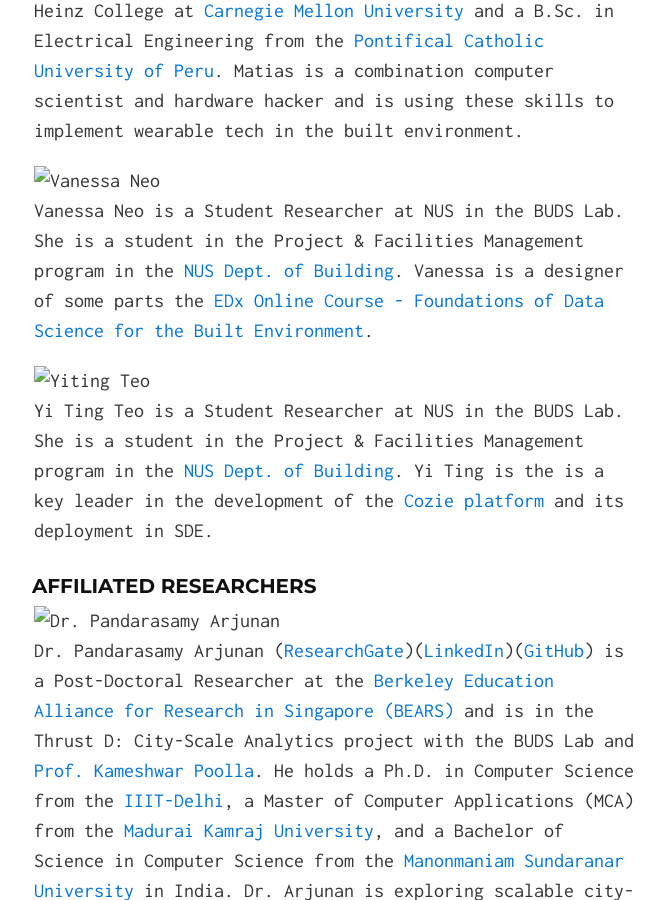
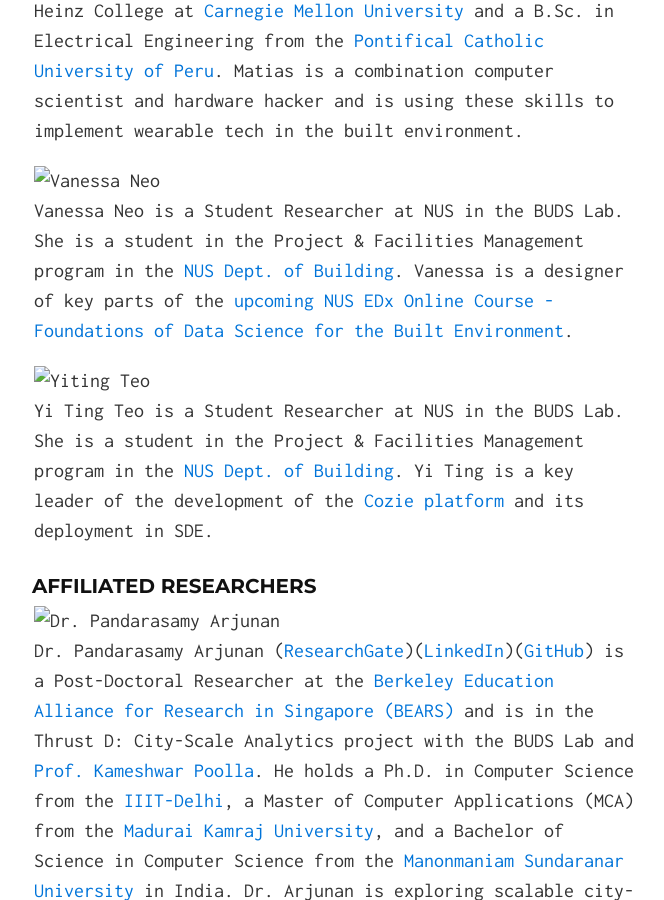
Before and after one commit to buds-lab/buds-lab.github.io, a Jekyll site: the page built from index.md, in a window 1280 px wide and 900 px high, scrolled down 5154 px. Shown: the whole window, without its empty margins (306-970 px from the left). Built offline with Jekyll 4.4.1, drawn with Linux system fonts in a browser that asks for light colours.

Commit message:
Update index.md

```diff
--- a/index.md
+++ b/index.md
@@ -86,10 +86,10 @@ Mahmoud AbdelRahman ([ResearchGate](https://www.researchgate.net/profile/Mahmoud
 Matias Quintana ([ResearchGate](https://www.researchgate.net/profile/Matias_Quintana){:target="_blank"})([LinkedIn](https://www.linkedin.com/in/matiasqr/){:target="_blank"})([GitHub](https://github.com/matiRLC){:target="_blank"}) is a Ph.D. Researcher at NUS in the BUDS Lab. He is co-supervised by [Prof. Tham Kwok Wai](http://www.bdg.nus.edu.sg/documents/about-us/faculty/staff_bdgtkw.pdf){:target="_blank"} and is affiliated with [SinBerBest 2](http://sinberbest.berkeley.edu/){:target="_blank"}. He holds a Master of Information Systems Management from the Heinz College at [Carnegie Mellon University](https://www.heinz.cmu.edu/){:target="_blank"} and a B.Sc. in Electrical Engineering from the [Pontifical Catholic University of Peru](http://www.pucp.edu.pe/){:target="_blank"}. Matias is a combination computer scientist and hardware hacker and is using these skills to implement wearable tech in the built environment.
 
 ![Vanessa Neo](buds-lab.github.io/vanessa.png)
-Vanessa Neo is a Student Researcher at NUS in the BUDS Lab. She is a student in the Project & Facilities Management program in the [NUS Dept. of Building](http://www.bdg.nus.edu.sg/undergraduate/PFM-curriculum.html){:target="_blank"}. Vanessa is a designer of some parts the [EDx Online Course - Foundations of Data Science for the Built Environment](https://youtu.be/jP22Rpngk6I){:target="_blank"}.
+Vanessa Neo is a Student Researcher at NUS in the BUDS Lab. She is a student in the Project & Facilities Management program in the [NUS Dept. of Building](http://www.bdg.nus.edu.sg/undergraduate/PFM-curriculum.html){:target="_blank"}. Vanessa is a designer of key parts of the [upcoming NUS EDx Online Course - Foundations of Data Science for the Built Environment](https://youtu.be/jP22Rpngk6I){:target="_blank"}.
 
 ![Yiting Teo](buds-lab.github.io/yiting.png)
-Yi Ting Teo is a Student Researcher at NUS in the BUDS Lab. She is a student in the Project & Facilities Management program in the [NUS Dept. of Building](http://www.bdg.nus.edu.sg/undergraduate/PFM-curriculum.html){:target="_blank"}. Yi Ting is the is a key leader in the development of the [Cozie platform](https://cozie.app/){:target="_blank"} and its deployment in SDE.
+Yi Ting Teo is a Student Researcher at NUS in the BUDS Lab. She is a student in the Project & Facilities Management program in the [NUS Dept. of Building](http://www.bdg.nus.edu.sg/undergraduate/PFM-curriculum.html){:target="_blank"}. Yi Ting is a key leader of the development of the [Cozie platform](https://cozie.app/){:target="_blank"} and its deployment in SDE.
 
 #### Affiliated Researchers
 ![Dr. Pandarasamy Arjunan](buds-lab.github.io/samyarjunan.jpeg)
```
